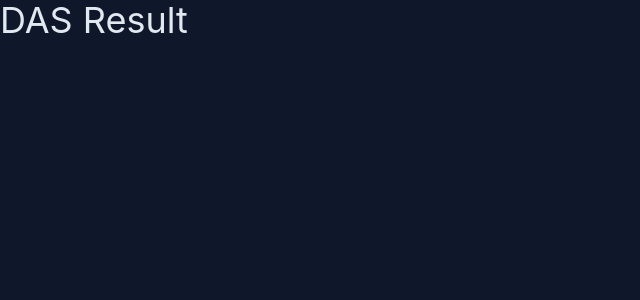
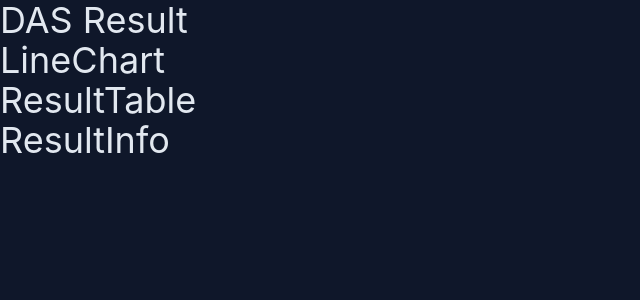
Before and after one commit to SiddharthShringi/DAS-Score, a Next.js app: page /result in a window 1280 px wide. Shown: the top 300 px of the page, without its empty margins (0-640 px from the left). Built offline with nearby package versions, Linux system fonts and the light colour scheme.

Commit message:
Build scoring logic (#10)

```diff
--- a/app/About/page.tsx
+++ b/app/About/page.tsx
@@ -1,4 +1,3 @@
-// components/AboutSection.tsx
 import { BookOpen, Target, Lightbulb } from "lucide-react";
 
 export default function AboutSection() {
@@ -67,7 +66,7 @@ export default function AboutSection() {
           <ul className="grid sm:grid-cols-2 gap-4 text-muted-foreground">
             <li>
               <strong>Approval:</strong> Positive → self-trusting. Negative →
-              dependent on others’ validation.
+              dependent on others validation.
             </li>
             <li>
               <strong>Achievement:</strong> Positive → growth-focused. Negative
@@ -75,7 +74,7 @@ export default function AboutSection() {
             </li>
             <li>
               <strong>Love:</strong> Positive → feels lovable as is. Negative →
-              “I’m only worthy if loved.”
+              “I&apos;m only worthy if loved.”
             </li>
             <li>
               <strong>Omnipotence:</strong> Positive → accepts limits. Negative
@@ -87,7 +86,7 @@ export default function AboutSection() {
             </li>
             <li>
               <strong>Entitlement:</strong> Positive → balanced expectations.
-              Negative → rigid beliefs about what’s “owed.”
+              Negative → rigid beliefs about what&apos;s “owed.”
             </li>
             <li>
               <strong>Perfectionism:</strong> Positive → values effort. Negative
--- a/app/layout.tsx
+++ b/app/layout.tsx
@@ -28,12 +28,7 @@ export default function RootLayout({
       <body
         className={`${geistSans.variable} ${geistMono.variable} antialiased`}
       >
-        <ThemeProvider
-          attribute="class"
-          defaultTheme="dark"
-          enableSystem
-          disableTransitionOnChange
-        >
+        <ThemeProvider attribute="class" forcedTheme="dark">
           <div className="container mx-auto overflow-hidden">{children}</div>
         </ThemeProvider>
       </body>
--- a/app/result/page.tsx
+++ b/app/result/page.tsx
@@ -1,14 +1,76 @@
 "use client";
 
-import React from "react";
+import { useEffect, useMemo, useState } from "react";
+import { Question, questions } from "@/lib/questions";
+import LineChart from "@/components/LineChart";
+import ResultInfo from "@/components/ResultInfo";
+import ResultTable from "@/components/ResultTable";
 
-export default function page() {
-  const saved = localStorage.getItem("responses");
+interface IResponse {
+  questionId: number;
+  point: number;
+}
 
-  if (saved) {
-    console.log("Found responses:", JSON.parse(saved));
-  } else {
-    console.log("No responses saved yet.");
-  }
-  return <div className="text-foreground text-4xl">DAS Result</div>;
+export default function Page() {
+  const [parsedResponses, setParsedResponses] = useState<IResponse[]>([]);
+
+  useEffect(() => {
+    try {
+      const raw = localStorage.getItem("responses");
+
+      if (!raw) return;
+      const data = JSON.parse(raw);
+      console.log({ raw, data });
+      if (Array.isArray(data.responses)) {
+        setParsedResponses(data.responses);
+      }
+    } catch {
+      setParsedResponses([]);
+    }
+  }, []);
+
+  const answerById = useMemo<Record<string, number>>(
+    () =>
+      Object.fromEntries(
+        (parsedResponses || []).map((a) => [
+          String(a.questionId),
+          Number(a.point) || 0,
+        ])
+      ),
+    [parsedResponses]
+  );
+
+  const merged = useMemo(
+    () => questions.map((q) => ({ ...q, point: answerById[q.id] ?? 0 })),
+    [answerById]
+  );
+
+  const categoryTotals = useMemo<Record<string, number>>(
+    () =>
+      merged.reduce<Record<string, number>>((acc, q) => {
+        acc[q.category] = (acc[q.category] || 0) + q.point;
+        return acc;
+      }, {}),
+    [merged]
+  );
+
+  const lineGraphData = useMemo(
+    () =>
+      Object.entries(categoryTotals).map(([category, score]) => ({
+        category,
+        score,
+      })),
+    [categoryTotals]
+  );
+
+  console.log({ parsedResponses, merged, categoryTotals, lineGraphData }, "In");
+
+  return (
+    <div className="text-foreground text-4xl">
+      <p>DAS Result</p>
+      <LineChart lineGraphData={lineGraphData} />
+      <ResultTable />
+      <ResultInfo />
+    </div>
+  );
 }
--- /dev/null
+++ b/components/LineChart.tsx
@@ -0,0 +1,10 @@
+type LinePoint = { category: string; score: number };
+
+type LineChartProps = {
+  lineGraphData: LinePoint[];
+};
+
+export default function LineChart({ lineGraphData }: LineChartProps) {
+  console.log({ lineGraphData });
+  return <div>LineChart</div>;
+}
--- /dev/null
+++ b/components/ResultInfo.tsx
@@ -0,0 +1,5 @@
+import React from "react";
+
+export default function ResultInfo() {
+  return <div>ResultInfo</div>;
+}
--- /dev/null
+++ b/components/ResultTable.tsx
@@ -0,0 +1,5 @@
+import React from "react";
+
+export default function ResultTable() {
+  return <div>ResultTable</div>;
+}
--- a/lib/questions.ts
+++ b/lib/questions.ts
@@ -1,4 +1,4 @@
-interface Question {
+export interface Question {
   id: number;
   text: string;
   category: string;
@@ -190,31 +190,66 @@ export const questions: Question[] = [
   },
   {
     id: 2,
+    text: "I often need others approval to feel okay about myself.",
+    category: "Approval",
+  },
+  {
+    id: 3,
     text: "I feel guilty when I put my needs before others needs.",
     category: "Love",
   },
   {
-    id: 3,
+    id: 4,
+    text: "I feel guilty when I put my needs before others needs.",
+    category: "Love",
+  },
+  {
+    id: 5,
     text: "I have high standards for myself and feel like I must be perfect.",
     category: "Achievement",
   },
   {
-    id: 4,
+    id: 6,
+    text: "I have high standards for myself and feel like I must be perfect.",
+    category: "Achievement",
+  },
+  {
+    id: 7,
     text: "I feel like I have to be the best at everything I do.",
     category: "Perfectionism",
   },
   {
-    id: 5,
+    id: 8,
+    text: "I feel like I have to be the best at everything I do.",
+    category: "Perfectionism",
+  },
+  {
+    id: 9,
     text: "I often feel anxious or worried about things that might go wrong.",
     category: "Entitlement",
   },
   {
-    id: 6,
+    id: 10,
+    text: "I often feel anxious or worried about things that might go wrong.",
+    category: "Entitlement",
+  },
+  {
+    id: 11,
     text: "I often feel tense or restless, even when there is no obvious reason.",
     category: "Omnipotence",
   },
   {
-    id: 7,
+    id: 12,
+    text: "I often feel tense or restless, even when there is no obvious reason.",
+    category: "Omnipotence",
+  },
+  {
+    id: 13,
+    text: "I feel like I have to be in control of everything to feel safe.",
+    category: "Autonomy",
+  },
+  {
+    id: 14,
     text: "I feel like I have to be in control of everything to feel safe.",
     category: "Autonomy",
   },
```
